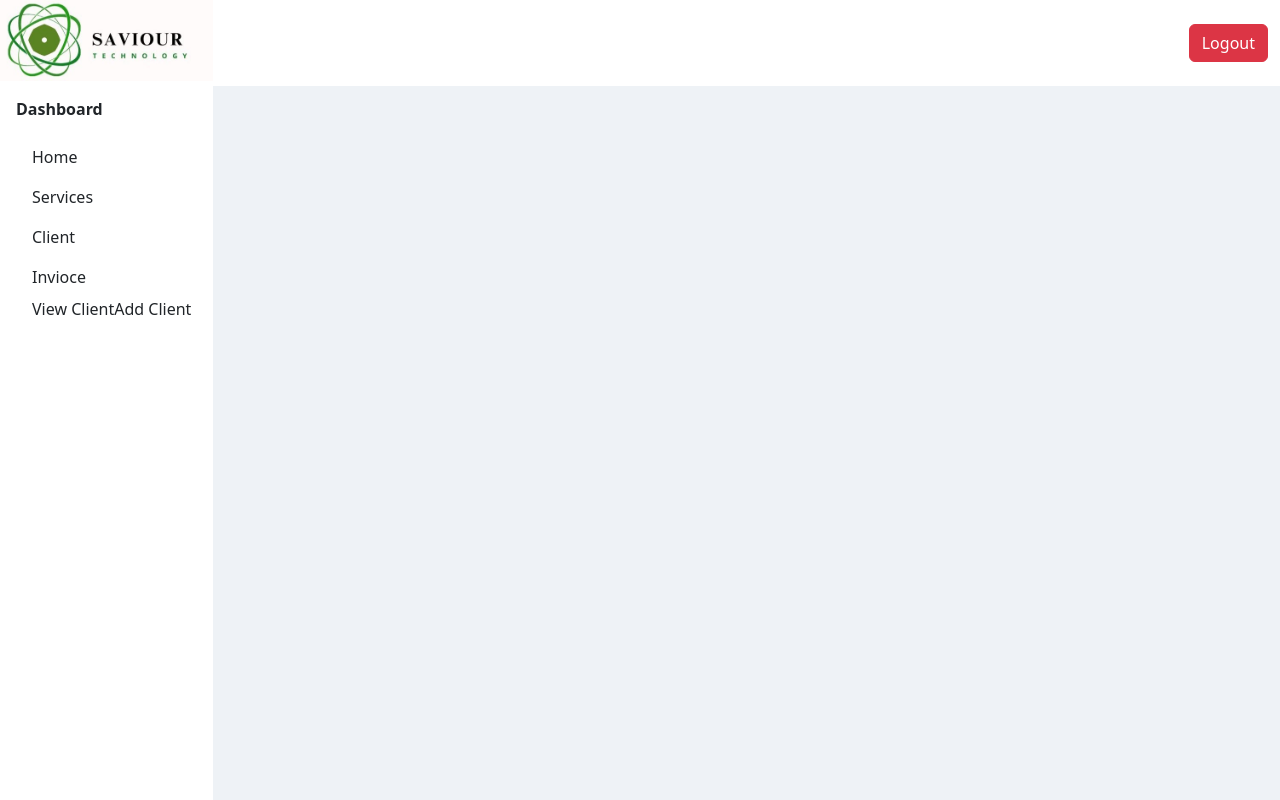
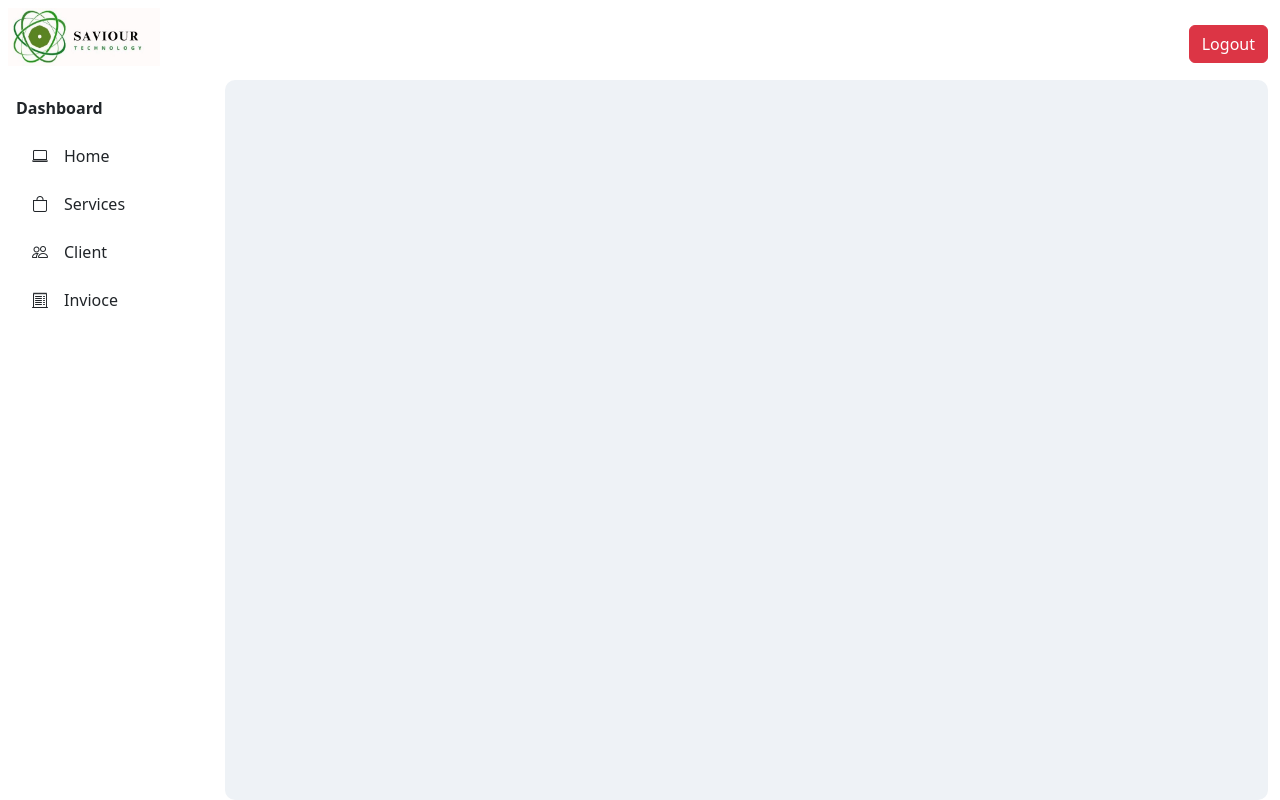
Before and after one commit to Sahil004/Saviour-Billing-Portal, a React (Create React App) app in the folder saviour-billing-portal/: page /dashboard in a window 1280 px wide. Built offline with nearby package versions, Linux system fonts and the light colour scheme; sample sign-in values are in the browser's storage.

Commit message:
Dashboard UI

```diff
--- a/saviour-billing-portal/package.json
+++ b/saviour-billing-portal/package.json
@@ -12,6 +12,7 @@
     "@testing-library/user-event": "^13.5.0",
     "axios": "^1.7.2",
     "bootstrap": "^5.3.3",
+    "bootstrap-icons": "^1.11.3",
     "react": "^18.3.1",
     "react-dom": "^18.3.1",
     "react-router-dom": "^6.25.1",
--- a/saviour-billing-portal/public/index.html
+++ b/saviour-billing-portal/public/index.html
@@ -8,6 +8,7 @@
       content="Web site created using create-react-app"
     />
     <link rel="manifest" href="%PUBLIC_URL%/manifest.json" />
+    <link rel="stylesheet" href="https://cdn.jsdelivr.net/npm/bootstrap-icons@1.11.3/font/bootstrap-icons.min.css">
     <title>React App</title>
   </head>
   <body>
--- a/saviour-billing-portal/src/App.css
+++ b/saviour-billing-portal/src/App.css
@@ -13,9 +13,24 @@ img {
     object-fit: cover;
 }
 
+a {
+    text-decoration: none;
+    cursor: pointer;
+}
+
+/* header  */
 .navbar-brand img {
     width: 200px;
 }
+
+.offcanvas {
+    width: 300px!important;
+}
+
+nav, .sidebar-title {
+    height: 10vh;
+}
+
 
 
 /* Sidebar */
@@ -25,11 +40,19 @@ img {
     height: 100vh;
 }
 
+.sidebar-body {
+    height: 90vh;
+}
+
 .dashboard-item {
     border: none!important;
     border-radius: 5px;
+    font-size: 0.875;
+    font-weight: 500;
+    margin-bottom: 0.5rem;
 }
-.dashboard-item:hover{
+
+.dashboard-item:hover, .dashboard-item:focus{
     color: #379330!important;
 
     background-color: #E4F3E4!important;
@@ -38,3 +61,17 @@ img {
 .dashboard-item:focus {
     font-weight: 600;
 }
+
+/* main */
+
+.main {
+    height: 90vh;
+    overflow-x: auto;
+    overflow-y: auto;
+    width: 100%;
+    border-radius: 10px;
+    background-color: rgb(238, 242, 246)!important;
+    margin-right: 10px;
+}
+
+/* Client Component */
--- a/saviour-billing-portal/src/App.js
+++ b/saviour-billing-portal/src/App.js
@@ -3,6 +3,8 @@ import { BrowserRouter, Route, Routes, Navigate } from "react-router-dom";
 import Dashboard from './components/Dashboard';
 import Login from './components/Login';
 import { useEffect, useState } from 'react';
+import ListClientComponent from './components/ListClientComponent';
+import ClientComponent from './components/ClientComponent';
 
 function App() {
 
@@ -37,6 +39,12 @@ function App() {
           <Route path="/dashboard"
             element={isAuthenticated ? <Dashboard onLogout={handleLogout}/> : <Navigate to="/login"></Navigate>}>
           </Route>
+          <Route path="/dashboard/addClient"
+            element={<ClientComponent onLogout={handleLogout}/>}>
+          </Route>
+          <Route path="/dashboard/viewClient"
+            element={<ListClientComponent onLogout={handleLogout}/>}>
+          </Route>
 
         </Routes>
 
--- a/saviour-billing-portal/src/assets/css/dashboard.css
+++ b/saviour-billing-portal/src/assets/css/dashboard.css
@@ -3,7 +3,3 @@ body {
     padding: 0;
     font-family: 'Montserrat', sans-serif;
 }
-
-.dashboard {
-    background-color: rgb(238, 242, 246)!important;
-}
--- a/saviour-billing-portal/src/components/Dashboard.jsx
+++ b/saviour-billing-portal/src/components/Dashboard.jsx
@@ -5,6 +5,7 @@ import ListClientComponent from './ListClientComponent';
 import Header from './Header';
 import Sidebar from './Sidebar';
 import '../assets/css/dashboard.css'
+
 
 const Dashboard = ({ onLogout }) => {
 
@@ -25,14 +26,17 @@ const Dashboard = ({ onLogout }) => {
   return (
     <div className='container-fluid'>
       <div className='dashboard row'>
-      <div className="col-2 p-0">
+
+        <div className="d-none d-lg-block col-md-3 col-xl-2 col p-0">
           <Sidebar onHandleViewClient={handleViewClient} onHandleAddClient={handleAddClient} />
         </div>
-      <div className="col-10 p-0">
-        <Header onLogout={onLogout} />
-        <main>
+        <div className="col-12 col-lg-9 col-xl-10 p-0">
+          <Header onLogout={onLogout} onHandleViewClient={handleViewClient} onHandleAddClient={handleAddClient} />
+          <main className='container'>
+            <div className='main px-3 pt-3 px-lg-4 pt-lg-4'>
               {viewClient && <ListClientComponent />}
               {addClient && <ClientComponent />}
+            </div>
           </main>
         </div>
       </div>
--- a/saviour-billing-portal/src/components/Header.jsx
+++ b/saviour-billing-portal/src/components/Header.jsx
@@ -1,11 +1,41 @@
 import React from 'react'
+import SaviourLogo from '../assets/SaviourLogo.jpg'
 
-const Header = ({ onLogout }) => {
+const Header = ({ onLogout,onHandleViewHome, onHandleViewClient, onHandleAddClient }) => {
     return (
         <header className='header bg-white'>
-            <nav className="navbar py-4">
-                <div className="container">
-                    <div className="navbar-brand"></div>
+            <nav class="navbar pt-3">
+                <div class="container-fluid justify-content-lg-end">
+                    <button class="navbar-toggler d-lg-none" type="button" data-bs-toggle="offcanvas" data-bs-target="#offcanvasDarkNavbar" aria-controls="offcanvasDarkNavbar" aria-label="Toggle navigation">
+                        <span class="navbar-toggler-icon"></span>
+                    </button>
+                    <div class="offcanvas offcanvas-start " tabindex="-1" id="offcanvasDarkNavbar" aria-labelledby="offcanvasDarkNavbarLabel">
+                        <aside id='sidebar' className='sidebar'>
+                            <div className='sidebar-title'>
+                                <div className='sidebar-brand'>
+                                    <img src={SaviourLogo} alt='Saviour Technologies' />
+                                </div>
+                            </div>
+                            <ul className='sidebar-body list-group px-3'><span className='fw-bold py-3'> Dashboard</span>
+                                <li className='dashboard-item list-group-item list-group-item-action '>
+                                    <a onClick={onHandleViewHome}>Home</a>
+                                </li>
+                                <li className='dashboard-item list-group-item list-group-item-action'>
+                                    <a onClick={onHandleViewHome}>Services</a>
+                                </li>
+                                <li className='dashboard-item list-group-item list-group-item-action'>
+                                    <a onClick={onHandleViewHome}>Client</a>
+                                </li>
+                                <li className='dashboard-item list-group-item list-group-item-action'>
+                                    <a onClick={onHandleViewHome}>Invioce</a>
+                                </li>
+                            </ul>
+                            <ul className=' flex-column'>
+                                <a onClick={onHandleViewClient}>View Client</a>
+                                <a onClick={onHandleAddClient}>Add Client</a>
+                            </ul>
+                        </aside>
+                    </div>
                     <button className="btn btn-danger" onClick={onLogout}>Logout</button>
                 </div>
             </nav>
--- a/saviour-billing-portal/src/components/Sidebar.jsx
+++ b/saviour-billing-portal/src/components/Sidebar.jsx
@@ -1,5 +1,6 @@
 import React from 'react'
 import SaviourLogo from '../assets/SaviourLogo.jpg'
+import { Link } from 'react-router-dom'
 
 const Sidebar = ({ onHandleViewHome, onHandleViewClient, onHandleAddClient }) => {
 
@@ -7,29 +8,41 @@ const Sidebar = ({ onHandleViewHome, onHandleViewClient, onHandleAddClient }) =>
   return (
     <aside id='sidebar' className='sidebar'>
       <div className='sidebar-title'>
-        <div className='sidebar-brand'>
+        <div className='sidebar-brand w-75 pt-2 ps-2'>
           <img src={SaviourLogo} alt='Saviour Technologies' />
         </div>
       </div>
       <ul className='sidebar-body list-group px-3'><span className='fw-bold py-3'> Dashboard</span>
-        <li className='dashboard-item list-group-item list-group-item-action '>
+        <Link className='dashboard-item list-group-item list-group-item-action ' to="/dashboard">
+          <i class="bi bi-laptop me-3"></i>
           <a onClick={onHandleViewHome}>Home</a>
-        </li>
+        </Link>
         <li className='dashboard-item list-group-item list-group-item-action'>
+          <i class="bi bi-bag me-3"></i>
           <a onClick={onHandleViewHome}>Services</a>
         </li>
+        <li className='dashboard-item  list-group-item list-group-item-action' data-bs-toggle='collapse'
+          href='#clientSubmenu'
+          role='button'
+          aria-expanded='false'
+          aria-controls='clientSubmenu'>
+          <i className="bi bi-people me-3"></i>Client
+        </li>
+        <ul className='collapse sub-list' id='clientSubmenu'>
+          <Link className='dashboard-item list-group-item list-group-item-action' to="/dashboard/addClient">
+            <a onClick={onHandleAddClient}>Add Client</a>
+          </Link>
+          <Link className='dashboard-item list-group-item list-group-item-action' to="/dashboard/viewClient">
+            <a onClick={onHandleViewClient}>View Client</a>
+          </Link>
+        </ul>
+
         <li className='dashboard-item list-group-item list-group-item-action'>
-          <a onClick={onHandleViewHome}>Client</a>
-        </li>
-        <li className='dashboard-item list-group-item list-group-item-action'>
+          <i class="bi bi-receipt-cutoff me-3"></i>
           <a onClick={onHandleViewHome}>Invioce</a>
         </li>
       </ul>
-      <ul className=' flex-column'>
-        <a onClick={onHandleViewClient}>View Client</a>
-        <a onClick={onHandleAddClient}>Add Client</a>
-      </ul>
-    </aside>
+    </aside >
   )
 }
 
--- a/saviour-billing-portal/src/index.js
+++ b/saviour-billing-portal/src/index.js
@@ -4,6 +4,7 @@ import App from './App';
 import './index.css';
 // imported Bootstrap
 import "bootstrap/dist/css/bootstrap.min.css"
+import "bootstrap/dist/js/bootstrap"
 
 const root = ReactDOM.createRoot(document.getElementById('root'));
 root.render(
--- a/saviour-billing-portal/src/services/AdminService.js
+++ b/saviour-billing-portal/src/services/AdminService.js
@@ -1,6 +1,6 @@
 import axios from "axios";
 
-const REST_API_BASE_URL = "https://6413-152-58-16-220.ngrok-free.app/api/admin";
+const REST_API_BASE_URL = "https://ac28-49-15-228-44.ngrok-free.app/api/admin";
 
 export const createAdmin = (admin) => axios.post(REST_API_BASE_URL +'/addAdmin', admin);
 
```
Also changed, not shown: saviour-billing-portal/src/components/ClientComponent.jsx (+24 -8 lines), saviour-billing-portal/src/components/ListClientComponent.jsx (+28 -10 lines), 1 other file (tests, documents, lock files or other folders). Lines whose indentation alone changed are shown as unchanged.
